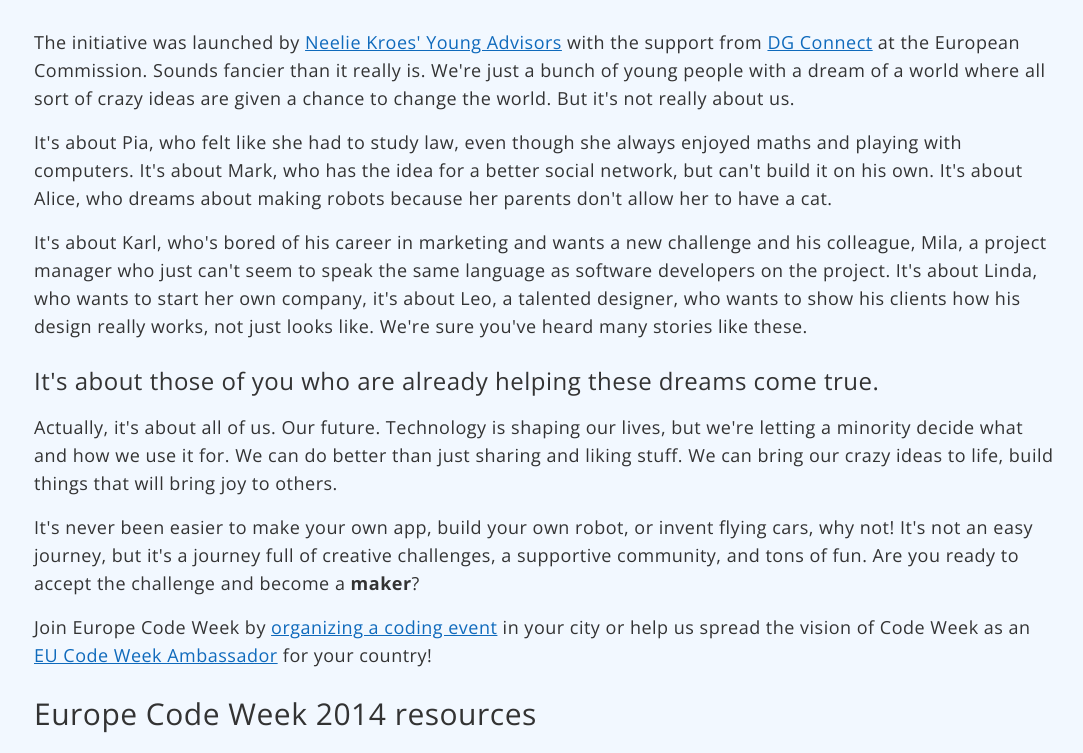
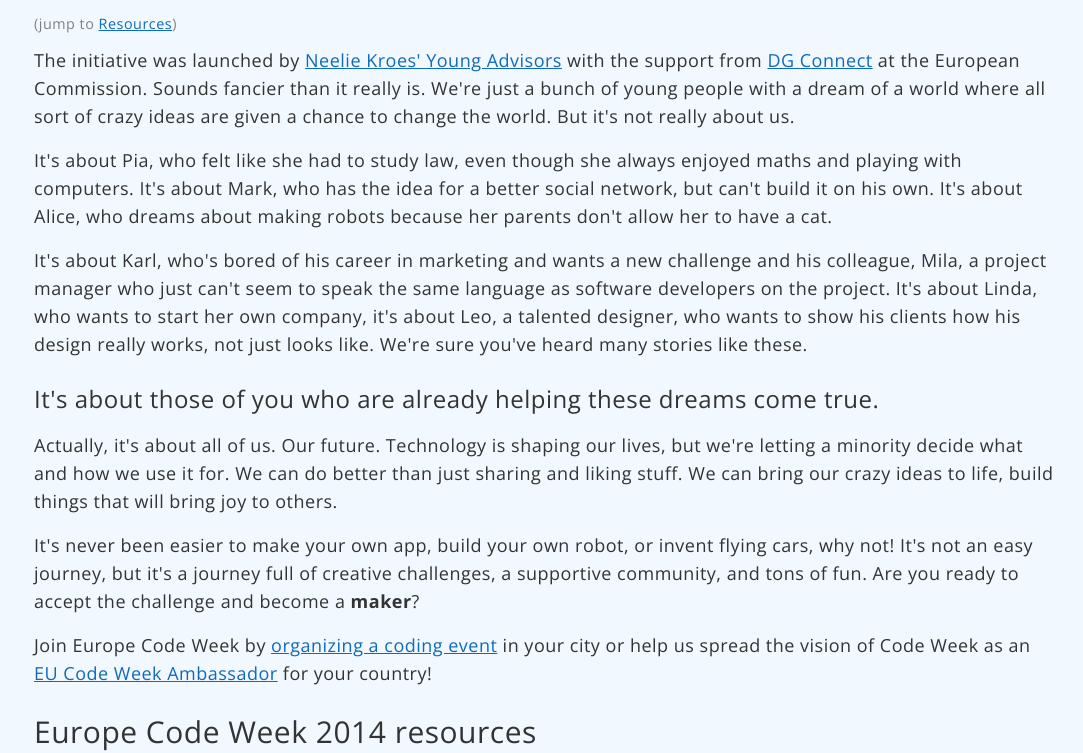
Before and after one commit to codeeu/codeeu.github.io, a Jekyll site: the page built from about/index.html, in a window 1280 px wide, cut to the strip 167-920 px from the top of the page. Shown: the whole strip, without its empty margins (96-1179 px from the left). Built offline with Jekyll 4.4.1, drawn with Linux system fonts in a browser that asks for light colours; nearby versions of some CDN libraries; Markdown is read by kramdown in place of the engine named in the settings; some of the changed text lies outside the part shown.

Commit message:
added resources and privacy quick links

```diff
--- a/about/index.html
+++ b/about/index.html
@@ -2,7 +2,7 @@
 layout: page
 title: About the initiative and resources
 ---
-
+			<div class="note">(jump to <a href="#resources">Resources</a>)</div>
 			<p>The initiative was launched by <a href="http://ec.europa.eu/digital-agenda/en/young-advisors">Neelie Kroes' Young Advisors</a> with the support from <a href="http://ec.europa.eu/dgs/connect/en/content/dg-connect">DG Connect</a> at the European Commission. Sounds fancier than it really is. We're just a bunch of young people with a dream of a world where all sort of crazy ideas are given a chance to change the world. But it's not really about us.</p>
 
 			<p>It's about Pia, who felt like she had to study law, even though she always enjoyed maths and playing with computers. It's about Mark, who has the idea for a better social network, but can't build it on his own. It's about Alice, who dreams about making robots because her parents don't allow her to have a cat.</p>
@@ -68,3 +68,9 @@
 			<iframe src="//player.vimeo.com/video/81186435" width="640" height="350" webkitallowfullscreen mozallowfullscreen allowfullscreen></iframe>
 
 			<iframe width="640" height="360" src="//www.youtube.com/embed/MfxWn4YHXt4?rel=0" frameborder="0" allowfullscreen></iframe>
+
+			<h2>Other</h2>
+
+			<ul>
+				<li><a href="/privacy">Europe Code Weeek privacy policy</a></li>
+			</ul>
--- a/stylesheets/core.css
+++ b/stylesheets/core.css
@@ -15,6 +15,12 @@
 .wrap, .inner {
   width: 1020px;
   margin: 0 auto;
+}
+
+.note {
+  font-size: 0.8em;
+  color: gray;
+  margin-top: -10px;
 }
 
 @media (max-width: 1020px){
```
